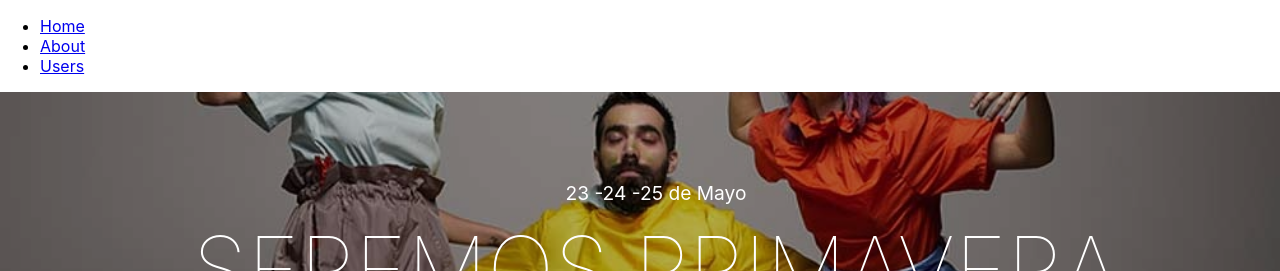
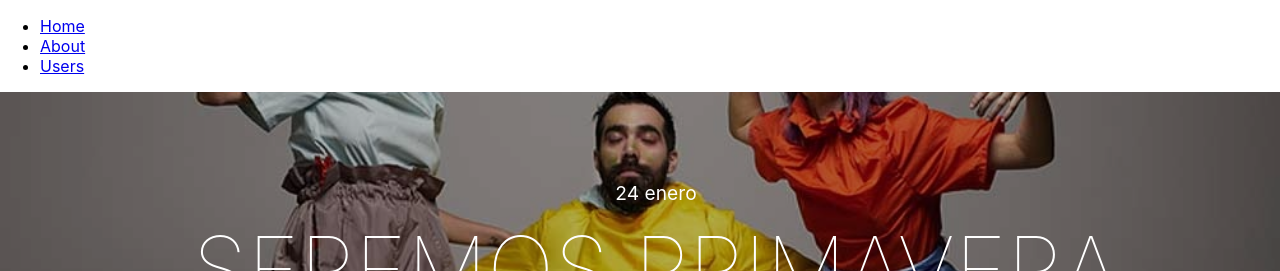
Before and after one commit to frontendcafe/cmyk-night, a React (Create React App) app: page / in a window 1280 px wide. Shown: the top 271 px of the page. Built offline with nearby package versions, Linux system fonts and the light colour scheme.

Commit message:
Maincard recibe props

```diff
--- a/src/App.js
+++ b/src/App.js
@@ -8,6 +8,8 @@ import {
 } from "react-router-dom";
 
 import MainCard from "./components/MainCard";
+import imgp from "./components/img/imgPrueba.jpg"
+
 export default function App() {
   return (
     <Router>
@@ -45,7 +47,7 @@ export default function App() {
 }
 
 function Home() {
-  return <MainCard></MainCard>;
+  return <MainCard date={"24 enero"} title={"seremos primavera"} performer={"Eruca Sativa"} banner_image={imgp}></MainCard>;
 }
 
 function About() {
--- a/src/components/MainCard.js
+++ b/src/components/MainCard.js
@@ -1,16 +1,15 @@
 import React from "react";
 import "./style/MainCard.css";
-import imgp from './img/imgPrueba.jpg';
 
-function MainCard(){
+function MainCard({date, title, performer, banner_image}){
     return(
             <div className="contenedor_mc">
                 <div className="contenedor_txt">
-                    <p>23 -24 -25 de Mayo</p>
-                    <h1>SEREMOS PRIMAVERA</h1>
-                    <p>Eruca Sativa</p>
+                    <p>{date}</p>
+                    <h1>{title.toUpperCase()}</h1>
+                    <p>{performer}</p>
                 </div>
-                <img className="contenedor_img" src={imgp}/>
+                <img className="contenedor_img" src={banner_image} alt="imagen banner"/>
             </div>
     )
 }
```
